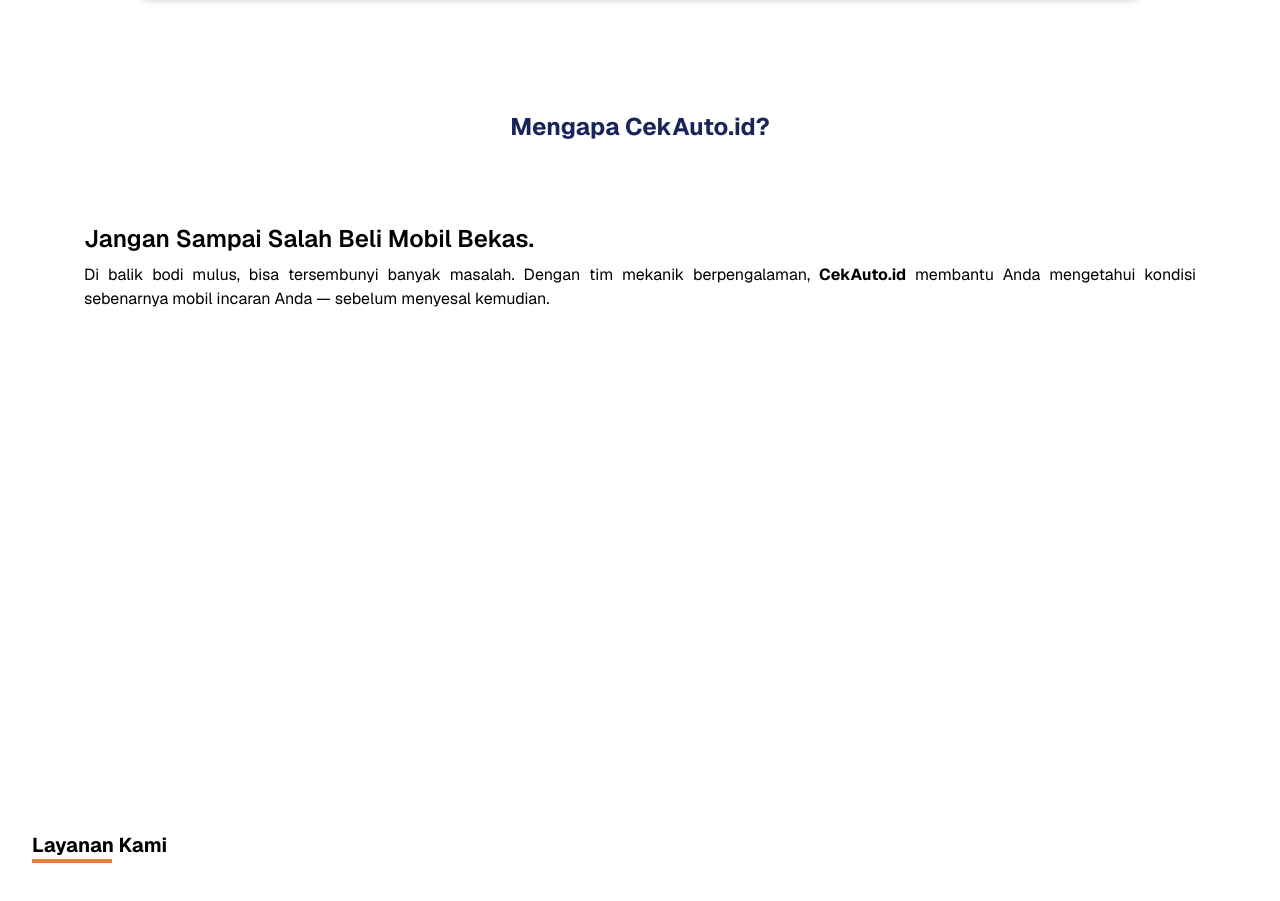
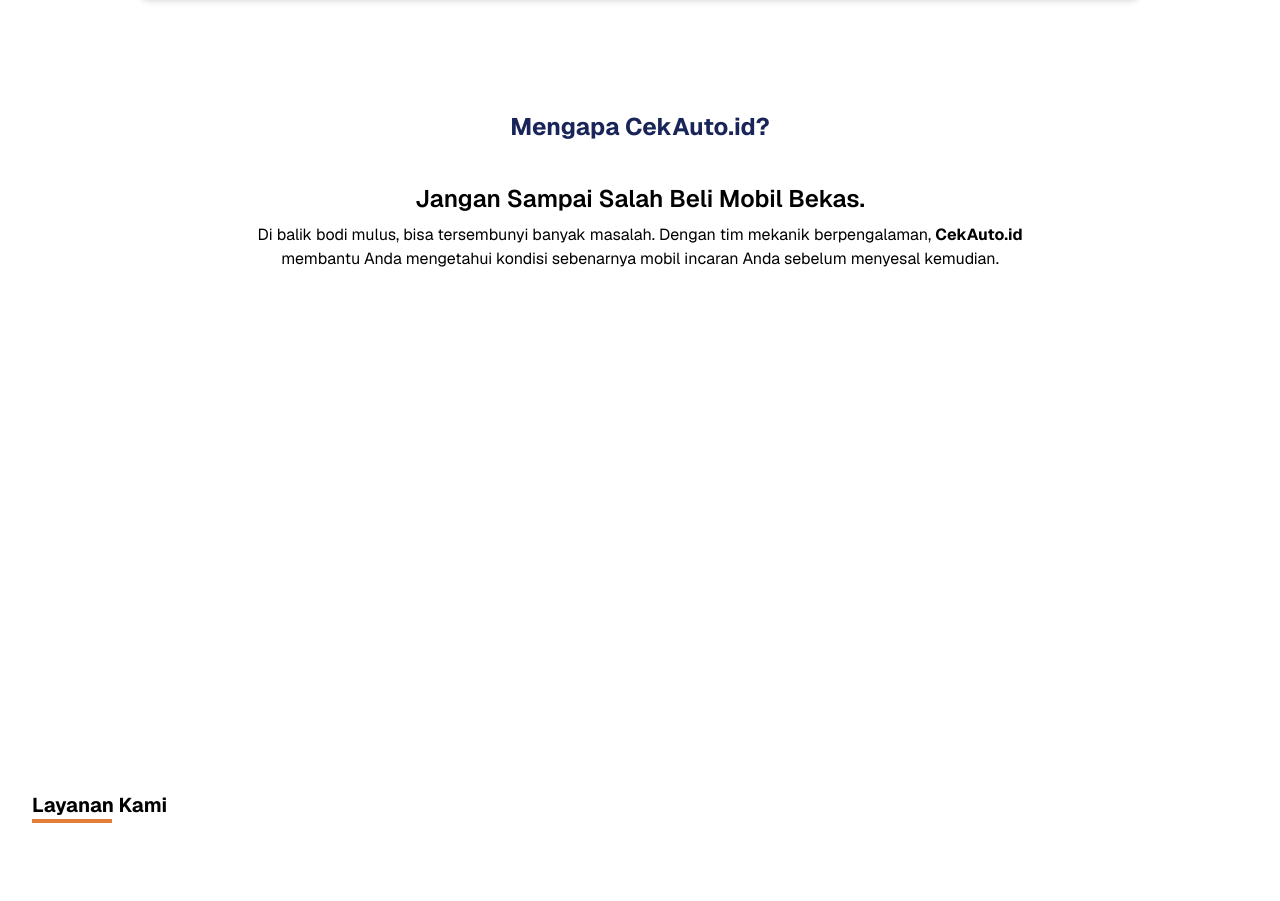
Before and after one commit to wendwin/inspeksi-mobil-jogja, a Next.js app: page / in a window 1280 px wide. Shown: the part 907-1808 px from the top of the page. Built offline with nearby package versions, Linux system fonts and the light colour scheme.

Commit message:
merubah section trusted

```diff
--- a/app/components/landingpagecomponents/Trusted.js
+++ b/app/components/landingpagecomponents/Trusted.js
@@ -1,12 +1,12 @@
 export default function Trusted() {
     return (
-        <section className="mt-24 mb-20  md:mb-18 lg:mt-28">
-            <p className="text-lg my-5 bg-white text-[#192459] text-center font-bold md:text-2xl md:my-15">Mengapa CekAuto.id?</p>
+        <section className="mt-24 mb-20  md:mb-18 lg:mt-28 text-center">
+            <p className="text-lg my-3 bg-white text-[#192459] text-center font-bold md:text-2xl md:my-5">Mengapa CekAuto.id?</p>
             <div className="max-w-6xl mx-auto mb-10 p-5">
-                <h2 className="text-lg md:text-2xl font-semibold text-black mb-2">Jangan Sampai Salah Beli Mobil Bekas.</h2>
-                <p className="text-justify">Di balik bodi mulus, bisa tersembunyi banyak masalah. Dengan tim mekanik berpengalaman, <span className="font-bold">CekAuto.id</span> membantu Anda mengetahui kondisi sebenarnya mobil incaran Anda — sebelum menyesal kemudian.</p>
+                <h2 className="text-lg md:text-2xl font-semibold text-black mb-2 text-center">Jangan Sampai Salah Beli Mobil Bekas.</h2>
+                <p className="text-justify md:text-center max-w-3xl mx-auto">Di balik bodi mulus, bisa tersembunyi banyak masalah. Dengan tim mekanik berpengalaman, <span className="font-bold">CekAuto.id</span> membantu Anda mengetahui kondisi sebenarnya mobil incaran Anda sebelum menyesal kemudian.</p>
             </div>
-            <div className="md:mx-0 flex flex-wrap justify-center mt-10 md:my-0 gap-5 md:gap-12" data-aos="fade-up">
+            <div className="md:mx-0 flex flex-wrap justify-center mt-10 md:my-0 gap-5 md:gap-12 " data-aos="fade-up">
                 <div className="card bg-base-100 shadow-lg max-w-40 lg:my-5 md:max-w-70 ">
                     <div className="card-body bg-[#192459] text-center rounded-xl py-5 px-2 md:px-4 md:min-h-85 transform transition-all duration-200 hover:scale-105 hover:bg-blue-900">
                         <h2 className="card-title text-white md:min-h-19 text-sm py-2 font-bold md:text-xl">Inspeksi Mobil Menyeluruh & Akurat</h2>
```
